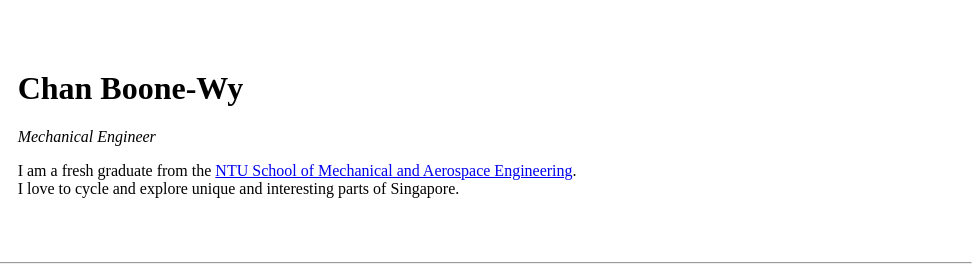
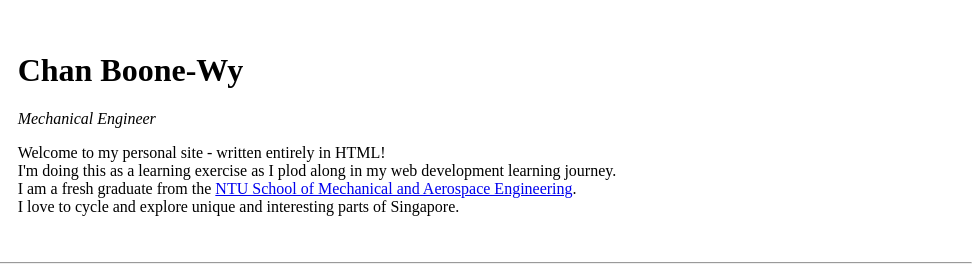
Before and after one commit to boonewy/cv, a plain HTML site: page index.html in a window 1280 px wide. Shown: the top 280 px of the page, 300-1280 px from the left. Drawn offline with Linux system fonts and the light colour scheme.

Commit message:
Update index.html

```diff
--- a/index.html
+++ b/index.html
@@ -21,6 +21,8 @@
         Remember: HTML code is more about structuring the text than how it looks or appears
         Bold <b> vs strong <strong> tags. Similarly, <b> only conveys styling while <strong> conveys meaning. Hence, <strong> should be used. -->
         <p>
+          Welcome to my personal site - written entirely in HTML!<br>
+          I'm doing this as a learning exercise as I plod along in my web development learning journey.<br>
           I am a fresh graduate from the <a href="https://www.youtube.com/watch?v=oHg5SJYRHA0">NTU School of Mechanical and Aerospace Engineering</a>.<br>
           I love to cycle and explore unique and interesting parts of Singapore.
         </p>
```
